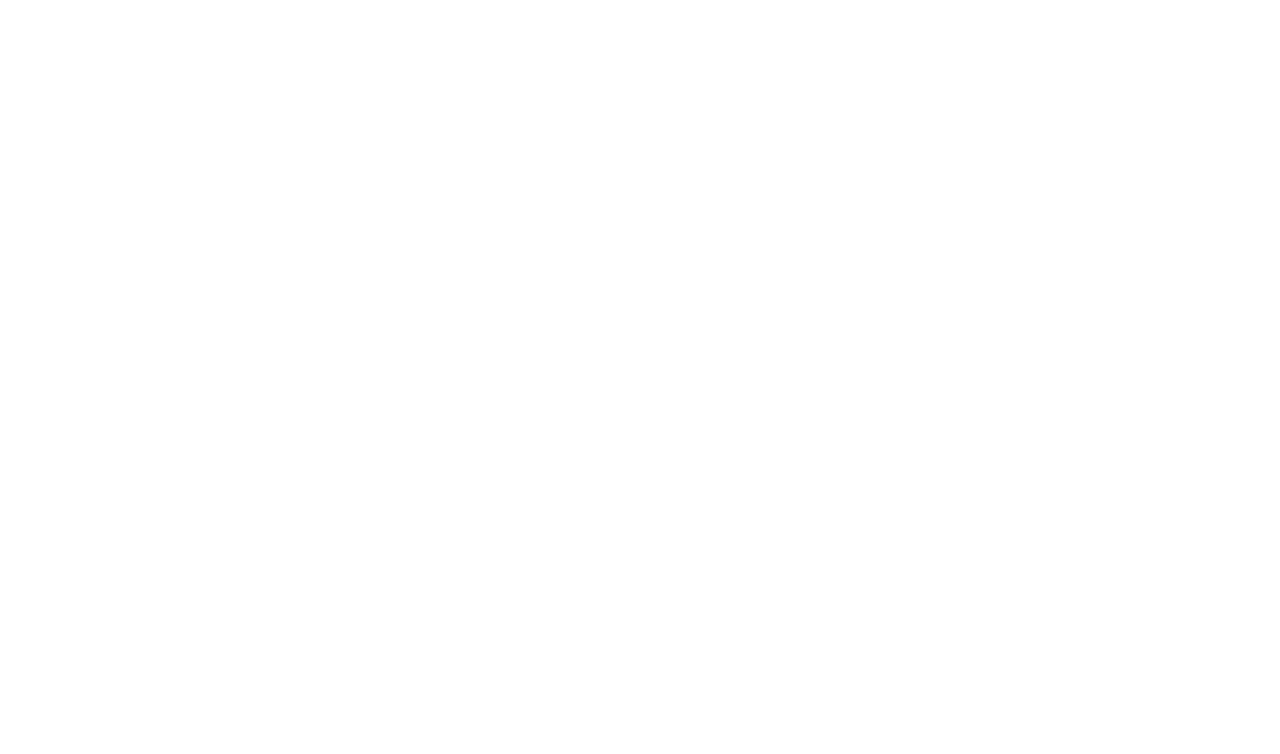
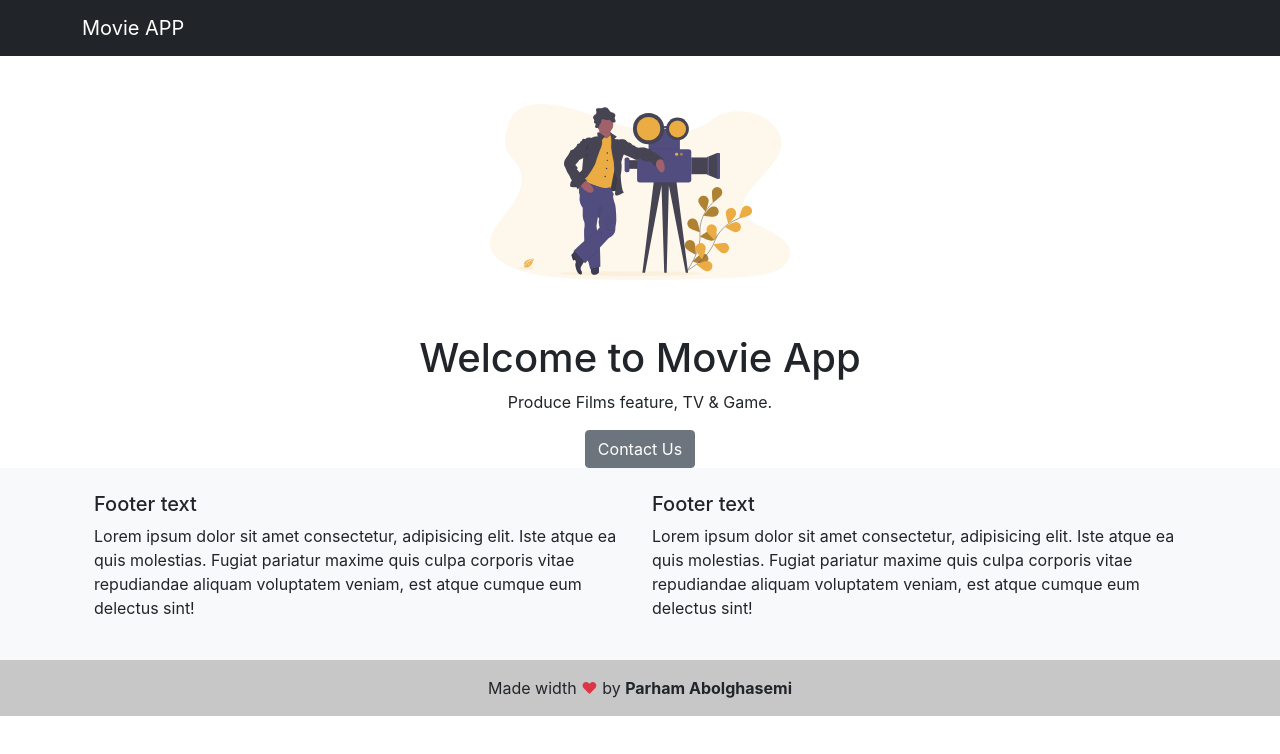
Before and after one commit to parham-ab/NextJs-Movie-App, a Next.js app: page / in a window 1280 px wide. Shown: the top 754 px of the page. Built offline with nearby package versions, Linux system fonts and the light colour scheme.

Commit message:
bugs fixed, header & footer added, initial content of home page added

```diff
--- /dev/null
+++ b/components/Footer.js
@@ -0,0 +1,50 @@
+import React from "react";
+import { Container, Row } from "react-bootstrap";
+
+const Footer = () => {
+  return (
+    <footer className="bg-light text-center text-lg-start">
+      <Container className="p-4">
+        <Row>
+          <div className="col-lg-6 col-md-12 mb-4 mb-md-0">
+            <h5>Footer text</h5>
+
+            <p>
+              Lorem ipsum dolor sit amet consectetur, adipisicing elit. Iste
+              atque ea quis molestias. Fugiat pariatur maxime quis culpa
+              corporis vitae repudiandae aliquam voluptatem veniam, est atque
+              cumque eum delectus sint!
+            </p>
+          </div>
+
+          <div className="col-lg-6 col-md-12 mb-4 mb-md-0">
+            <h5>Footer text</h5>
+
+            <p>
+              Lorem ipsum dolor sit amet consectetur, adipisicing elit. Iste
+              atque ea quis molestias. Fugiat pariatur maxime quis culpa
+              corporis vitae repudiandae aliquam voluptatem veniam, est atque
+              cumque eum delectus sint!
+            </p>
+          </div>
+        </Row>
+      </Container>
+
+      <div
+        className="text-center p-3"
+        style={{ backgroundColor: "rgba(0, 0, 0, 0.2)" }}
+      >
+        Made width <span className="text-danger">❤ </span> by{" "}
+        <a
+          className="text-dark fw-bold"
+          href="https://parham-portfolio.netlify.app/"
+          target={"_blank"}
+        >
+          Parham Abolghasemi
+        </a>
+      </div>
+    </footer>
+  );
+};
+
+export default Footer;
--- /dev/null
+++ b/components/Header.js
@@ -0,0 +1,16 @@
+import React from "react";
+import { Container, Navbar } from "react-bootstrap";
+
+const Header = () => {
+  return (
+    <div>
+      <Navbar bg="dark" variant="dark">
+        <Container>
+          <Navbar.Brand href="#home">Movie APP</Navbar.Brand>
+        </Container>
+      </Navbar>
+    </div>
+  );
+};
+
+export default Header;
--- /dev/null
+++ b/components/LayOut.js
@@ -0,0 +1,23 @@
+import React from "react";
+import Head from "next/head";
+
+const LayOut = ({ title, keywords, description, children }) => {
+  return (
+    <div>
+      <Head>
+        <title>{title}</title>
+        <meta name="description" content={description} />
+        <meta name="keywords" content={keywords} />
+      </Head>
+      {children}
+    </div>
+  );
+};
+LayOut.defaultProps = {
+  title: "",
+  description: "",
+  keywords: "",
+  keywords: "",
+  keywords: "",
+};
+export default LayOut;
--- a/pages/_app.js
+++ b/pages/_app.js
@@ -1,10 +1,15 @@
+// styles
 import "../styles/globals.scss";
 // components
+import Footer from "../components/Footer";
+import Header from "../components/Header";
 
 function MyApp({ Component, pageProps }) {
   return (
     <>
+      <Header />
       <Component {...pageProps} />
+      <Footer />
     </>
   );
 }
--- a/pages/index.js
+++ b/pages/index.js
@@ -1,8 +1,28 @@
+import Image from "next/image";
+import LayOut from "../components/LayOut";
+import { Button } from "react-bootstrap";
+// img
+import movieMan from "../public/img/movieMan.svg";
+
 const Home = () => {
   return (
-    <div>
+    <LayOut
+      title={"Movie App"}
+      keywords={"movie"}
+      description={"made with ❤ by Parham Abolghasemi"}
+    >
+      <div style={{ width: "300px" }} className="mx-auto mt-5 mb-5 img-fluid">
+        <Image src={movieMan} alt="MovieMan" />
+      </div>
 
-    </div>
+      <div className="d-flex flex-column align-items-center">
+        <h1>Welcome to Movie App</h1>
+        <p>Produce Films feature, TV & Game.</p>
+        <a href="https://parham-portfolio.netlify.app/" target={"_blank"}>
+          <Button variant="secondary">Contact Us</Button>
+        </a>
+      </div>
+    </LayOut>
   );
 };
 
--- /dev/null
+++ b/styles/_homePage.scss
@@ -0,0 +1,3 @@
+.img-container {
+
+}
--- a/styles/globals.scss
+++ b/styles/globals.scss
@@ -1,18 +1,25 @@
 // bootstrap
-
-body {
-  font-family: -apple-system, BlinkMacSystemFont, Segoe UI, Roboto, Oxygen,
-    Ubuntu, Cantarell, Fira Sans, Droid Sans, Helvetica Neue, sans-serif;
-}
-
+@import "~bootstrap/scss/bootstrap";
+// CSS resets
 *,
 *::before,
 *::after {
   padding: 0;
   margin: 0;
   outline: none;
-  text-decoration: none;
+  text-decoration: none !important;
   box-sizing: border-box;
 }
+.btn:focus {
+  outline: none !important;
+  box-shadow: none !important;
+}
+.btn {
+  box-shadow: none !important;
+}
+body {
+  font-family: -apple-system, BlinkMacSystemFont, Segoe UI, Roboto, Oxygen,
+    Ubuntu, Cantarell, Fira Sans, Droid Sans, Helvetica Neue, sans-serif;
+}
 // styles
-// @import "";
+@import "homePage";
```
Also changed, not shown: public/img/movieMan.svg (added).
